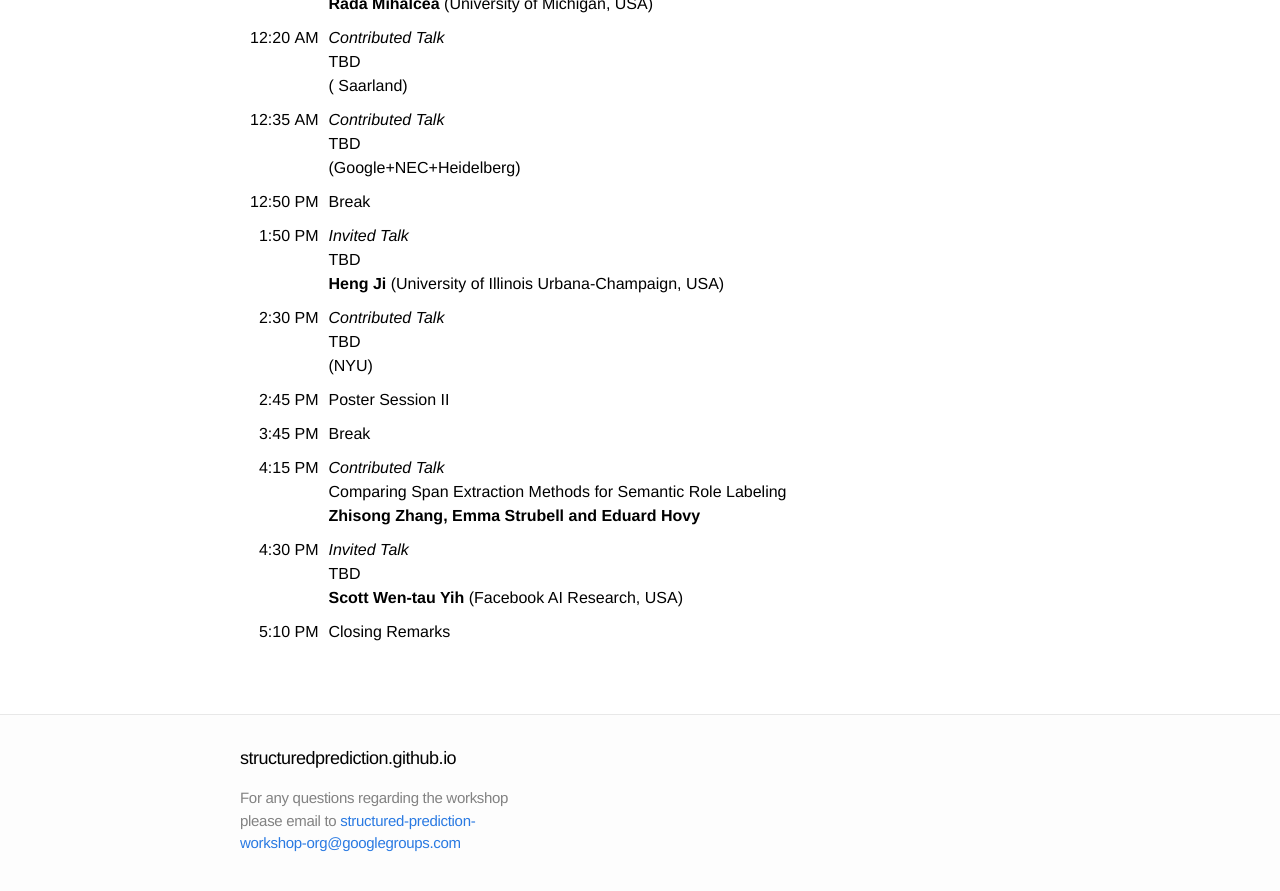
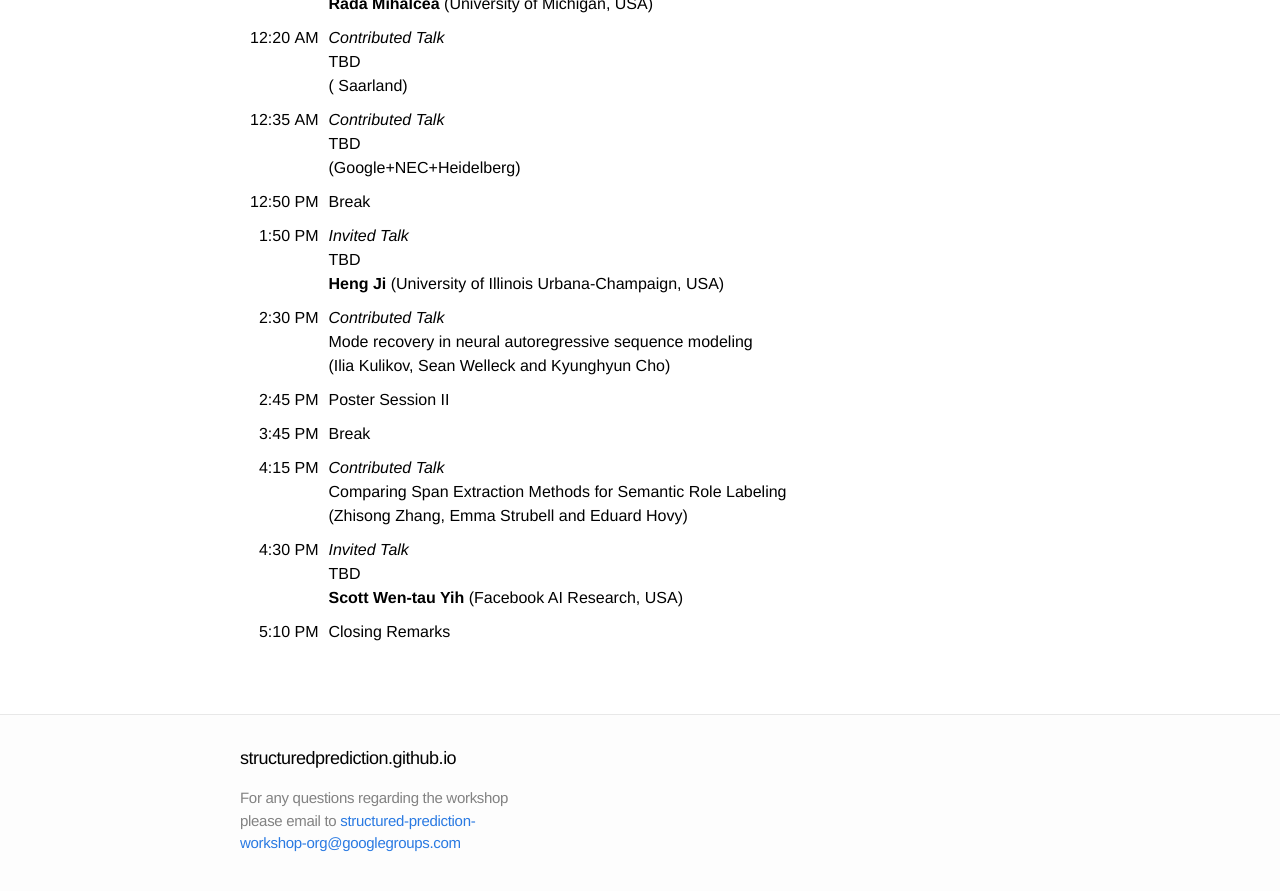
Before and after one commit to structuredprediction/structuredprediction.github.io, a Jekyll site: the page built from SPNLP21/3_schedule.md, in a window 1280 px wide and 900 px high, scrolled down 875 px. Shown: the top 891 px of the window. Built offline with Jekyll 4.4.1, drawn with Linux system fonts in a browser that asks for light colours.

Commit message:
Update 3_schedule.md

```diff
--- a/SPNLP21/3_schedule.md
+++ b/SPNLP21/3_schedule.md
@@ -29,10 +29,10 @@
 | 12:35&nbsp;AM | _Contributed Talk_<br/>TBD<br/>(Google+NEC+Heidelberg) |
 | 12:50&nbsp;PM |  Break |
 |  1:50&nbsp;PM | _Invited Talk_<br/>TBD <br/>**Heng Ji** (University of Illinois Urbana-Champaign, USA) |
-|  2:30&nbsp;PM | _Contributed Talk_<br/>TBD<br/>(NYU) |
+|  2:30&nbsp;PM | _Contributed Talk_<br/>Mode recovery in neural autoregressive sequence modeling<br/>(Ilia Kulikov, Sean Welleck and Kyunghyun Cho)|
 |  2:45&nbsp;PM | Poster Session II |
 |  3:45&nbsp;PM |  Break |
-|  4:15&nbsp;PM | _Contributed Talk_<br/>Comparing Span Extraction Methods for Semantic Role Labeling<br/>**Zhisong Zhang, Emma Strubell and Eduard Hovy** |
+|  4:15&nbsp;PM | _Contributed Talk_<br/>Comparing Span Extraction Methods for Semantic Role Labeling<br/>(Zhisong Zhang, Emma Strubell and Eduard Hovy) |
 |  4:30&nbsp;PM | _Invited Talk_<br/>TBD<br/>**Scott Wen-tau Yih** (Facebook AI Research, USA)  |
 |  5:10&nbsp;PM | Closing Remarks  |
 
```
